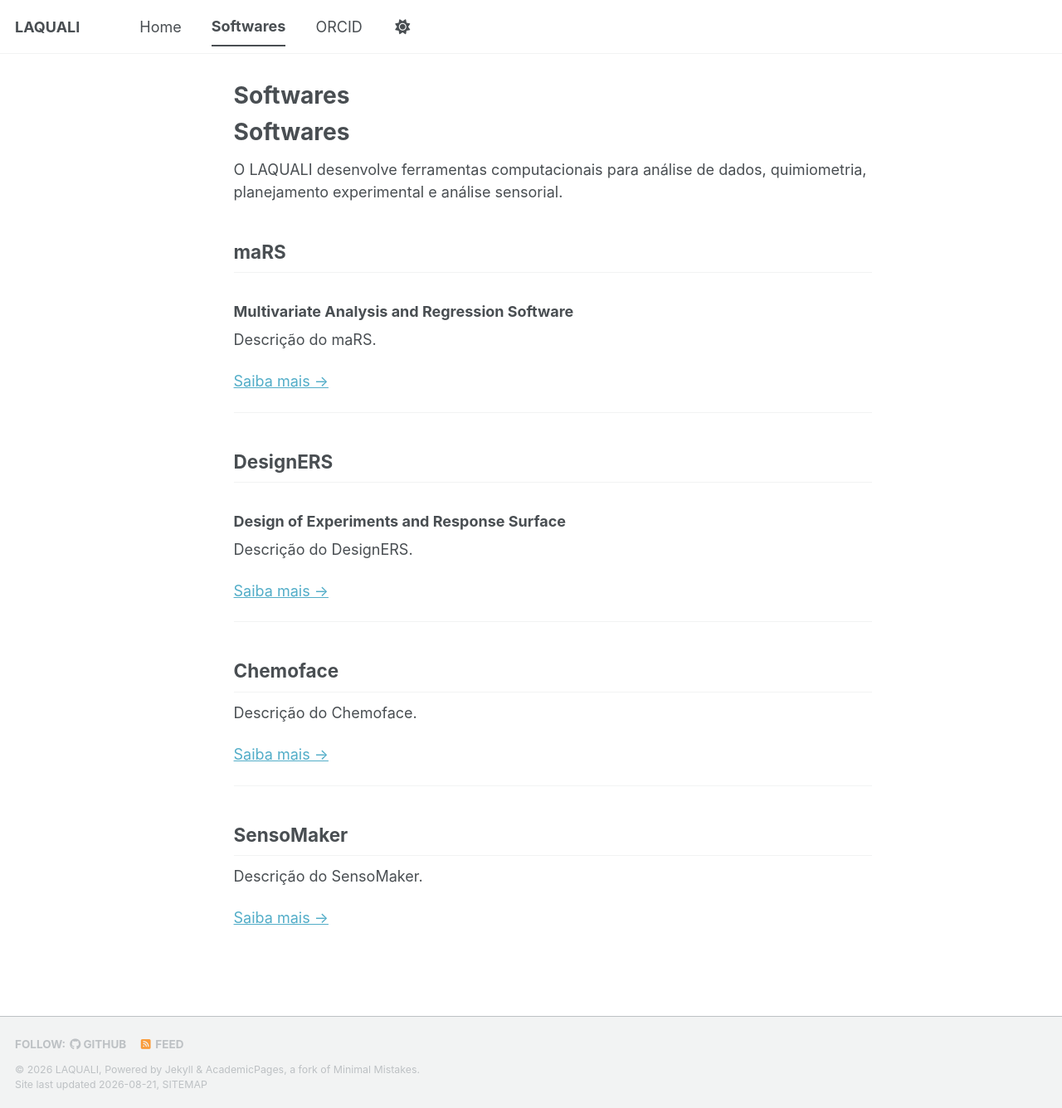
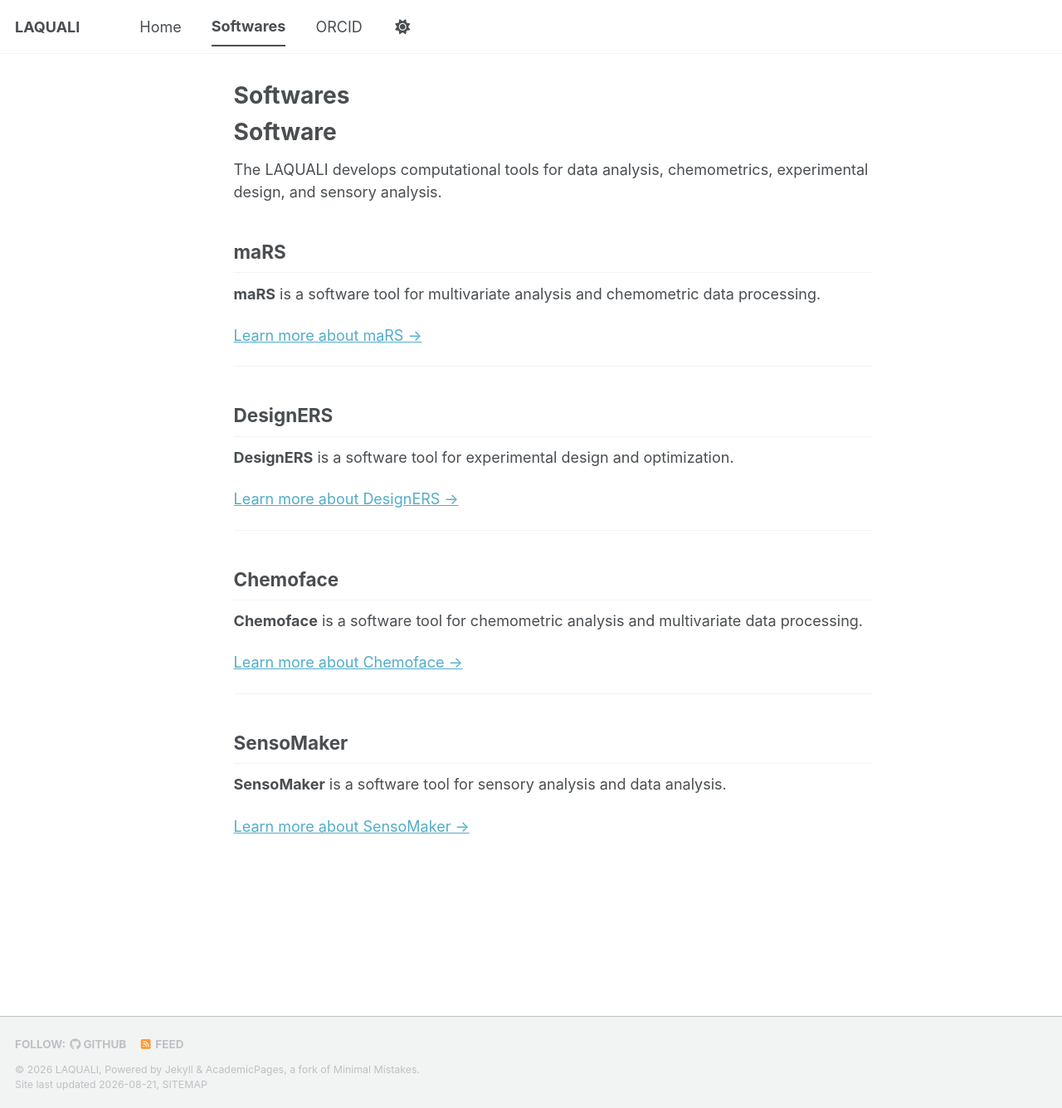
Before and after one commit to LAQUALI-UFLA/laquali-ufla.github.io, a Jekyll site: the page built from _pages/softwares.md, in a window 1280 px wide and 1336 px high. Shown: the whole window at 83% size. Built offline with Jekyll 4.4.1, drawn with Linux system fonts in a browser that asks for light colours; a style sheet for code colours, icons or effects is not loaded.

Commit message:
Revise software descriptions and titles in softwares.md
Updated software descriptions and formatting in softwares.md.

```diff
--- a/_pages/softwares.md
+++ b/_pages/softwares.md
@@ -1,43 +1,39 @@
 ---
+permalink: /softwares/
 title: "Softwares"
-permalink: /softwares/
 author_profile: false
 ---
 
-# Softwares
+# Software
 
-O LAQUALI desenvolve ferramentas computacionais para análise de dados, quimiometria, planejamento experimental e análise sensorial.
+The LAQUALI develops computational tools for data analysis, chemometrics, experimental design, and sensory analysis.
 
 ## maRS
 
-### Multivariate Analysis and Regression Software
+**maRS** is a software tool for multivariate analysis and chemometric data processing.
 
-Descrição do maRS.
-
-[Saiba mais →](/softwares/mars/)
+[Learn more about maRS →](/softwares/mars/)
 
 ---
 
 ## DesignERS
 
-### Design of Experiments and Response Surface
+**DesignERS** is a software tool for experimental design and optimization.
 
-Descrição do DesignERS.
-
-[Saiba mais →](/softwares/designers/)
+[Learn more about DesignERS →](/softwares/designers/)
 
 ---
 
 ## Chemoface
 
-Descrição do Chemoface.
+**Chemoface** is a software tool for chemometric analysis and multivariate data processing.
 
-[Saiba mais →](/softwares/chemoface/)
+[Learn more about Chemoface →](/softwares/chemoface/)
 
 ---
 
 ## SensoMaker
 
-Descrição do SensoMaker.
+**SensoMaker** is a software tool for sensory analysis and data analysis.
 
-[Saiba mais →](/softwares/sensomaker/)
+[Learn more about SensoMaker →](/softwares/sensomaker/)
```
